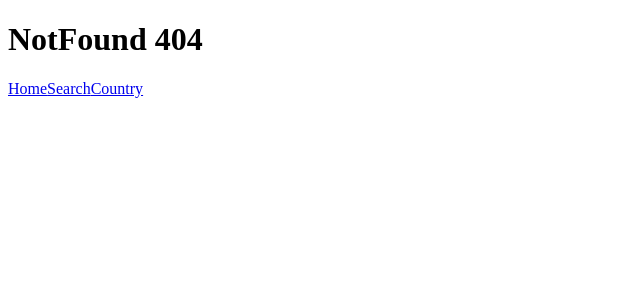
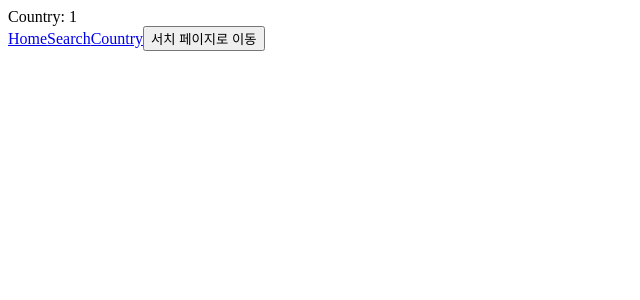
Before and after one commit to Yoonyesol/React-Next-Study, a React (Vite) app in the folder naras/: page /country/1 in a window 1280 px wide. Before the commit this address had no page. Shown: the top 300 px of the page, without its empty margins (0-640 px from the left). Built offline with nearby package versions, Linux system fonts and the light colour scheme.

Commit message:
[PRJ2] Naras: React Router 3. 동적 경로 대응하기

```diff
--- a/naras/src/App.jsx
+++ b/naras/src/App.jsx
@@ -1,4 +1,4 @@
-import { Route, Routes, Link } from "react-router-dom";
+import { Route, Routes, Link, useNavigate } from "react-router-dom";
 import "./App.css";
 import Home from "./pages/Home";
 import Search from "./pages/Search";
@@ -6,18 +6,26 @@ import Country from "./pages/Country";
 import NotFound from "./pages/NotFound";
 
 function App() {
+  const nav = useNavigate();
+
+  const onClick = () => {
+    nav("/search");
+  };
+
   return (
     <>
       <Routes>
         <Route path="/" element={<Home />} />
         <Route path="/search" element={<Search />} />
-        <Route path="/country" element={<Country />} />
+        <Route path="/country/:code" element={<Country />} />
         <Route path="*" element={<NotFound />} />
       </Routes>
       <div>
         <Link to={"/"}>Home</Link>
         <Link to={"/search"}>Search</Link>
         <Link to={"/country"}>Country</Link>
+
+        <button onClick={onClick}>서치 페이지로 이동</button>
       </div>
     </>
   );
--- a/naras/src/pages/Country.jsx
+++ b/naras/src/pages/Country.jsx
@@ -1,3 +1,7 @@
+import { useParams } from "react-router-dom";
+
 export default function Country() {
-  return <div></div>;
+  const params = useParams(); //URL 파라미터 값 꺼내오기. params 안에 현재 url의 값이 객체 형태로 담김
+
+  return <div>Country: {params.code}</div>;
 }
--- a/naras/src/pages/Search.jsx
+++ b/naras/src/pages/Search.jsx
@@ -1,3 +1,10 @@
+import { useSearchParams } from "react-router-dom";
+
 export default function Search() {
-  return <div></div>;
+  //searchParams: 현재 어떤 쿼리 스트링이 저장되어 있는지 정보를 담고 있는 객체
+  //setSearchParams: 현재 쿼리 스트링을 변경할 수 있는 함수
+  const [searchParams, setSearchParams] = useSearchParams();
+
+  //http://localhost:5173/search?q=123 이렇게 입력하면 화면에 123이 뜬다.
+  return <div>{searchParams.get("q")}</div>;
 }
```
